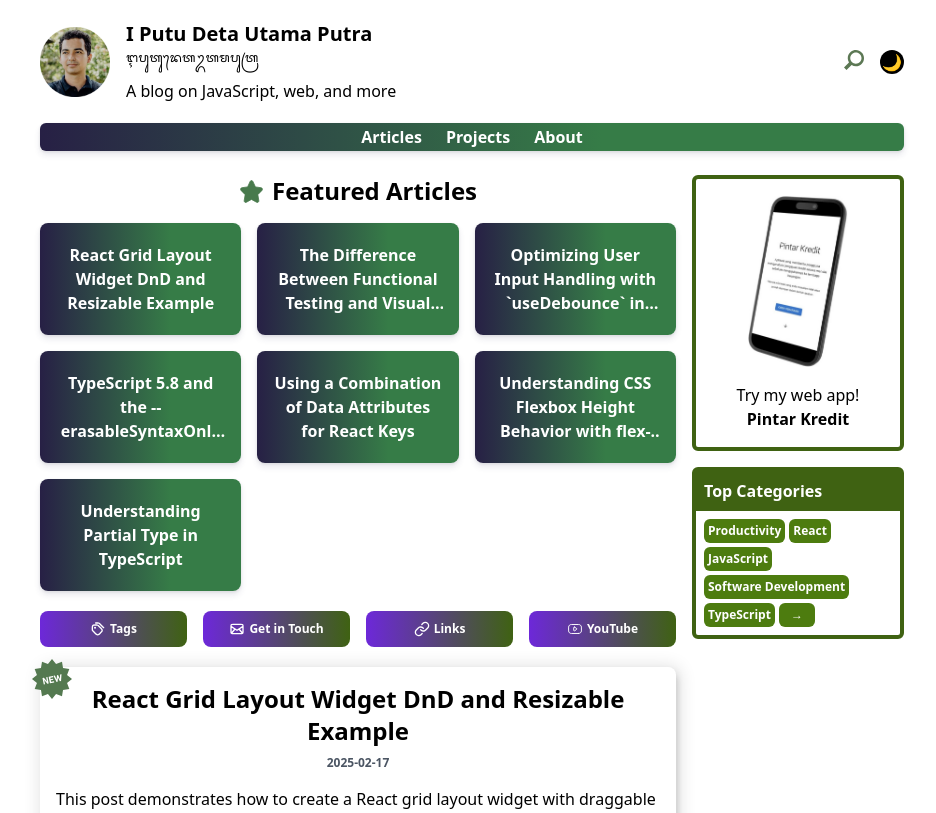
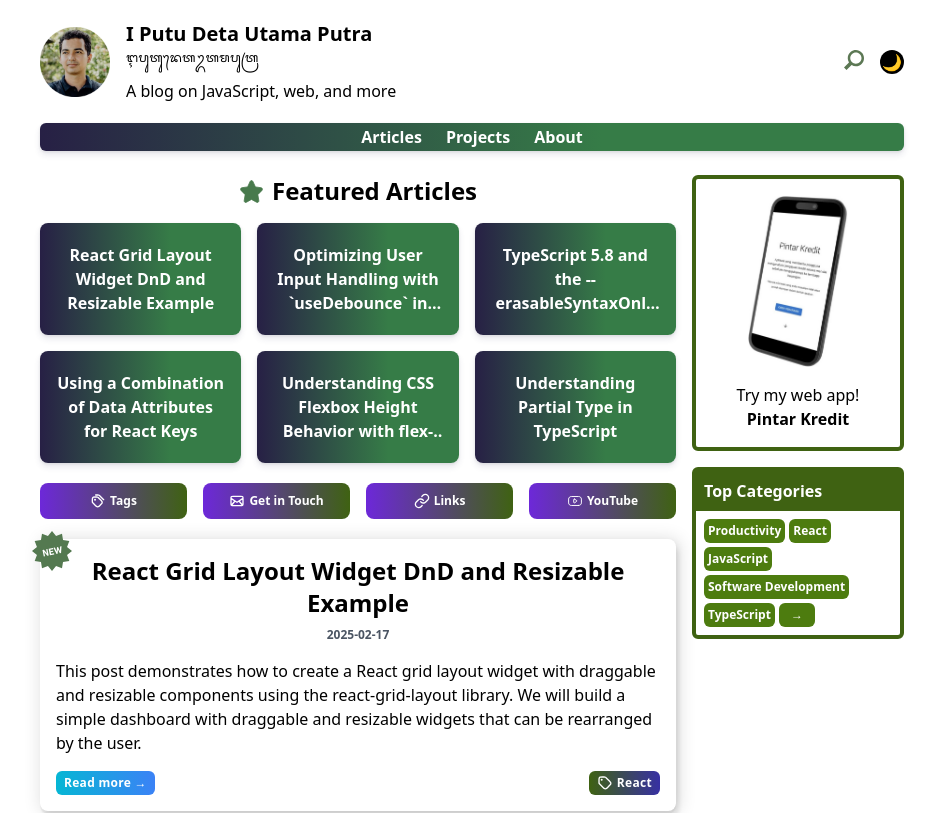
Before and after one commit to detautama/detautama.github.io, a Next.js app: page / in a window 1280 px wide. Shown: the top 813 px of the page, without its empty margins (168-1104 px from the left). Built offline with nearby package versions, Linux system fonts and the light colour scheme.

Commit message:
Update layout and article features: adjust grid layout to single column for featured articles and remove featured status from testing article

```diff
--- a/app/(home-layout)/page.tsx
+++ b/app/(home-layout)/page.tsx
@@ -41,7 +41,7 @@
       </div>
       <div
         id="featured-article"
-        className="grid grid-cols-2 gap-4 md:grid-cols-3"
+        className="grid grid-cols-1 gap-4 md:grid-cols-3"
       >
         {featuredArticles.map(({ id, title }) => (
           <Link href={`/articles/${id}`} key={id} className="hover:scale-110">
--- a/app/articles/the-difference-between-functional-testing-and-visual-testing.md
+++ b/app/articles/the-difference-between-functional-testing-and-visual-testing.md
@@ -3,7 +3,7 @@
 date: "2025-02-13"
 description: "Functional testing checks if an app works as expected, while visual testing ensures the UI looks right. Combining both keeps the app functional and visually consistent."
 tag: "Testing"
-featured: true
+featured: false
 ---
 
 Imagine you’re opening a new restaurant. You want to make sure that not only does the food taste great, but also that the restaurant looks welcoming. This is where Functional Testing and Visual Testing come in—just like ensuring the restaurant runs smoothly and looks appealing to customers.
```
